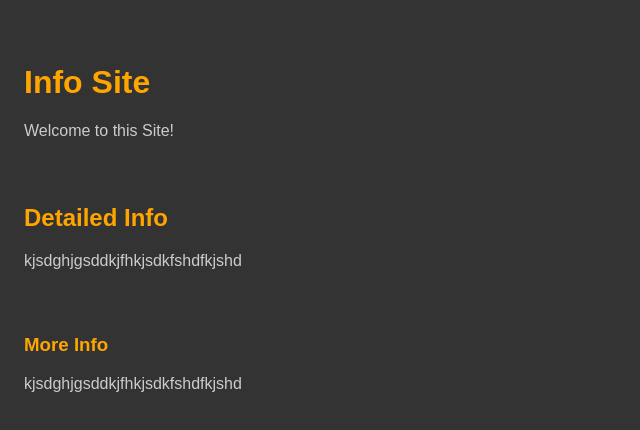
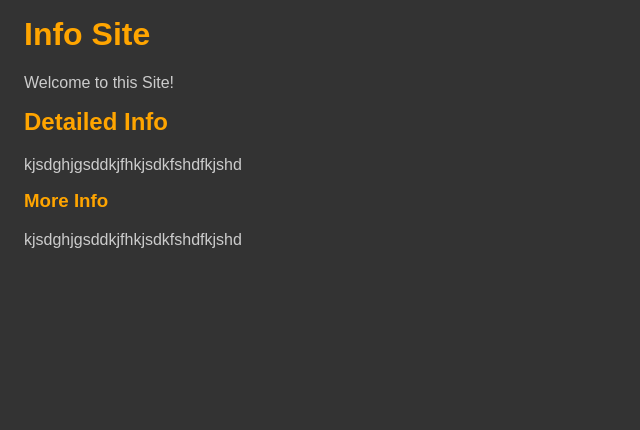
Before and after one commit to Scientific-Research/mk-003-sass-basics, a React (Vite) app: page / in a window 1280 px wide. Shown: the top 430 px of the page, without its empty margins (0-640 px from the left). Built offline with nearby package versions, Linux system fonts and the light colour scheme.

Commit message:
basic variables were defined!

```diff
--- a/src/App.scss
+++ b/src/App.scss
@@ -1,5 +1,5 @@
 $headerColor: orange;
-$headerTopMargin: 4rem;
+$headerTopMargin: 1rem;
 
 body {
   background-color: #333;
```
